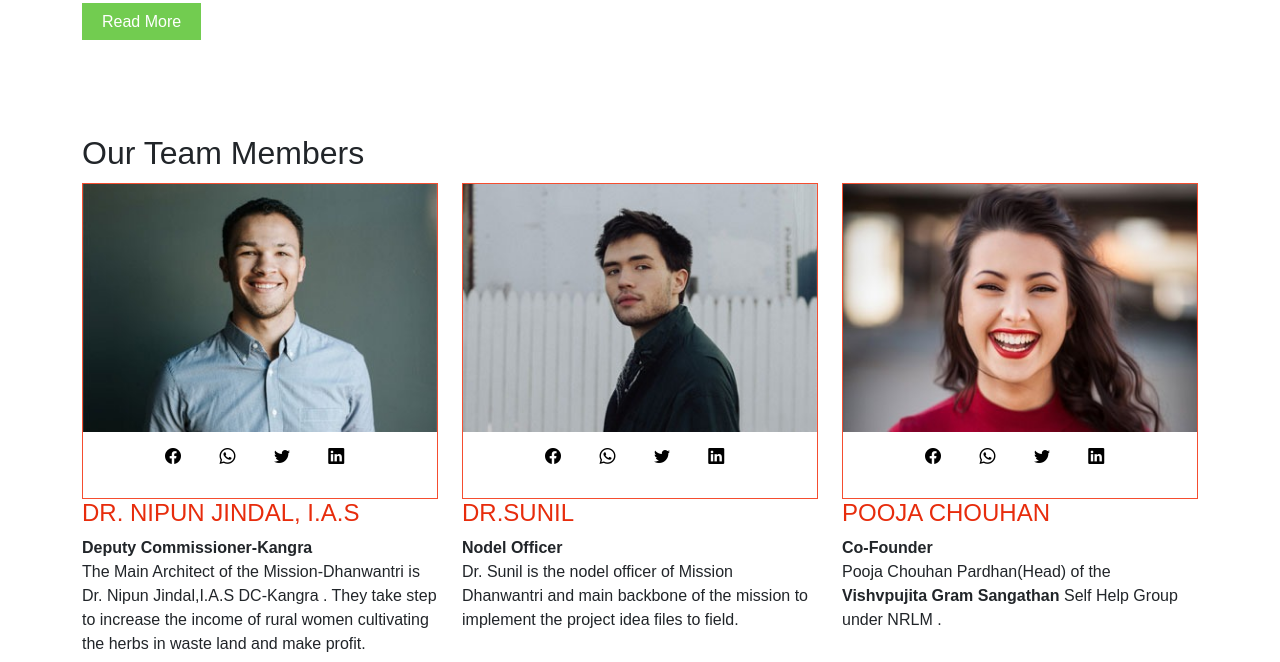
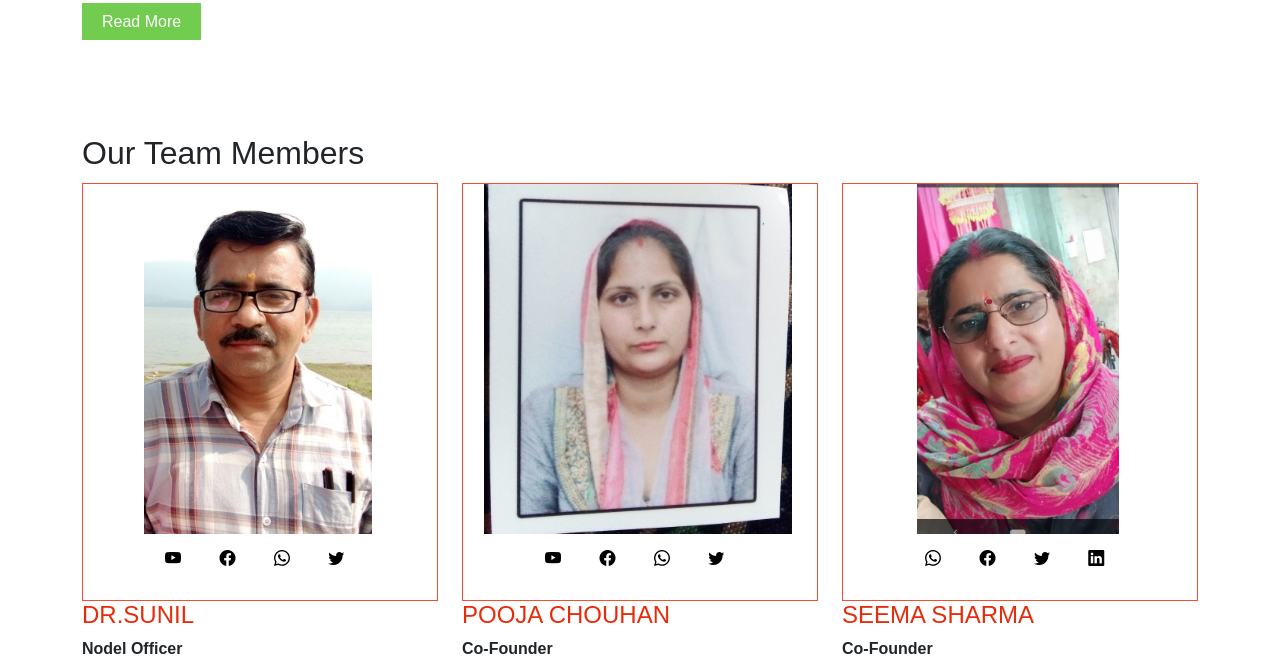
Before and after one commit to Pankajsharma1997/ecomerce1, a PHP site: page /about.php in a window 1280 px wide. Shown: the part 1343-2005 px from the top of the page. Run offline with PHP 8.4, Linux system fonts and the light colour scheme.

Commit message:
fourth commit

```diff
--- a/CSS/style.css
+++ b/CSS/style.css
@@ -218,8 +218,9 @@ ul.social-icons li:first-child{
 .team-member{
     border:1px solid #f54d2f;
 }
-.team-member img{
-    width:100%;
+.thumb-container img{
+    width:50%;
+    max-height: 50%;
     overflow: hidden;
 }
 .team-member .down-content{
--- a/about.php
+++ b/about.php
@@ -18,6 +18,13 @@
 
 <!-- External stylesheet  -->
 <link rel="stylesheet" href="./CSS/style.css">
+<style>
+.thumb-container img{
+    width: 350px;
+    height:350px;
+    object-fit: contain;
+    overflow: hidden;
+}</style>
 
 </head>
 <body>
@@ -72,12 +79,12 @@
           <div class="left-content">
             <h5> Vishavpujita Gram Sangathan </h5>
           </div>
-          <p>Vishavpujita gram sangathan came into existence as an aggregation of 9 Self Help Groups of women
+          <p>Vishavpujita gram sangathan came into existence as an aggregation of 10 Self Help Groups of women
             Comprises of 92 ladies in the month of April 2021.
           </p>
           <ul>
             <li>Initially 2 groups named Vrinda & Vishavpawani
-              were formed during Sep 2020 for value addition of Tulsi being produced under MGNREGA scheme of  RD deptt & technical guidance of Ayush Deptt ( SMPB).
+              were formed during Sep 2020 for value addition of Tulsi being produced under MGNREGA scheme of  RD deptt & technical guidance of Ayush Deptt (SMPB).
             </li>
             <li>The companies were not paying the fair price
               to the farmers, hence to resolve this issue, these SHGs has played significant role in purchasing
@@ -111,11 +118,58 @@
                 <div class="col-md-4">
                     <div class="team-member">
                         <div class="thumb-container">
-                            <img src="./Images/Man1.jpg" alt="">
+                            <img src="./Images/sunil.jpeg" alt="Nodel Officer">
                             <div class="hover-content">
                                 <ul class="social-icons">
+                                <li><a href="https://youtu.be/8LsN9fi7GuU?si=y1lG-GG5iF8N3Cu3" target="blank"><i class="bi bi-youtube"></i> </a> </li>
                                 <li><a href="#"><i class="bi bi-facebook"></i> </a> </li>
                                 <li><a href="#"><i class="bi bi-whatsapp"></i> </a> </li>
+                                <li><a href="#"><i class="bi bi-twitter"></i> </a> </li>
+
+                                </ul>
+                            </div>
+                        </div>
+                    </div>
+                    <div class="down-content">
+                        <h4>Dr.Sunil</h4>
+                        <strong> Nodel Officer </strong>
+                        <p>  Dr. Sunil is the nodel officer of Mission Dhanwantri and main backbone of the mission to implement the
+                          project idea files to field.
+                        </p>
+                    </div>
+                </div>
+
+                <div class="col-md-4">
+                    <div class="team-member">
+                        <div class="thumb-container">
+                            <img src="./Images/pooja.jpeg" alt="Vishvapujita head">
+                            <div class="hover-content">
+                                <ul class="social-icons">
+                                <li><a href="https://youtu.be/EBZyQgy-RjI?si=F5zRvGJNTuUjVg2_" target="blank"><i class="bi bi-youtube"></i> </a> </li>
+                                <li><a href="#"><i class="bi bi-facebook"></i> </a> </li>
+                                <li><a href="#"><i class="bi bi-whatsapp"></i> </a> </li>
+                                <li><a href="#"><i class="bi bi-twitter"></i> </a> </li>
+
+                                </ul>
+                            </div>
+                        </div>
+                    </div>
+                    <div class="down-content">
+                        <h4> Pooja Chouhan  </h4>
+                        <strong> Co-Founder </strong>
+                        <p>Pooja Chouhan Pardhan(Head) of the <strong> Vishvpujita Gram Sangathan </strong>  Self Help Group under NRLM .   </p>
+                    </div>
+                </div>
+
+                <div class="col-md-4">
+                    <div class="team-member">
+                        <div class="thumb-container">
+                            <img src="./Images/seema.jpeg" alt="Dhanwantri Pardhan">
+                            <div class="hover-content">
+                                <ul class="social-icons">
+                                <li><a href="whatsapp://send?text=GFG Example for whatsapp sharing"data-action="share/whatsapp/share"
+                                         target="_blank"><i class="bi bi-whatsapp"></i> </a> </li>
+                                         <li><a href="#"><i class="bi bi-facebook"></i> </a> </li>
                                 <li><a href="#"><i class="bi bi-twitter"></i> </a> </li>
                                 <li><a href="#"><i class="bi bi-linkedin"></i> </a> </li>
                                 </ul>
@@ -123,54 +177,9 @@
                         </div>
                     </div>
                     <div class="down-content">
-                        <h4> Dr. Nipun Jindal, I.A.S </h4>
-                        <strong> Deputy Commissioner-Kangra</strong>
-                        <p> The Main Architect of the Mission-Dhanwantri is Dr. Nipun Jindal,I.A.S  DC-Kangra . They take step to increase the
-                          income of rural women cultivating the herbs in waste land and make profit.
-                        </p>
-                    </div>
-                </div>
-
-                <div class="col-md-4">
-                    <div class="team-member">
-                        <div class="thumb-container">
-                            <img src="./Images/Man2.jpg" alt="">
-                            <div class="hover-content">
-                                <ul class="social-icons">
-                                <li><a href="#"><i class="bi bi-facebook"></i> </a> </li>
-                                <li><a href="#"><i class="bi bi-whatsapp"></i> </a> </li>
-                                <li><a href="#"><i class="bi bi-twitter"></i> </a> </li>
-                                <li><a href="#"><i class="bi bi-linkedin"></i> </a> </li>
-                                </ul>
-                            </div>
-                        </div>
-                    </div>
-                    <div class="down-content">
-                        <h4> Dr.Sunil  </h4>
-                        <strong> Nodel Officer</strong>
-                        <p> Dr. Sunil is the nodel officer of Mission Dhanwantri and main backbone of the mission to implement the
-                          project idea files to field.  </p>
-                    </div>
-                </div>
-
-                <div class="col-md-4">
-                    <div class="team-member">
-                        <div class="thumb-container">
-                            <img src="./Images/smilygirl.jpg" alt="">
-                            <div class="hover-content">
-                                <ul class="social-icons">
-                                <li><a href="#"><i class="bi bi-facebook"></i> </a> </li>
-                                <li><a href="#"><i class="bi bi-whatsapp"></i> </a> </li>
-                                <li><a href="#"><i class="bi bi-twitter"></i> </a> </li>
-                                <li><a href="#"><i class="bi bi-linkedin"></i> </a> </li>
-                                </ul>
-                            </div>
-                        </div>
-                    </div>
-                    <div class="down-content">
-                        <h4> Pooja Chouhan </h4>
+                        <h4> Seema Sharma </h4>
                         <strong> Co-Founder  </strong>
-                        <p> Pooja Chouhan Pardhan(Head) of the <strong> Vishvpujita Gram Sangathan </strong>  Self Help Group under NRLM . </p>
+                        <p> Seema Sharma Pardhan(Head) of the <strong> Dhanwantri </strong>  Self Help Group under NRLM . </p>
                     </div>
                 </div>
             </div>
```
Also changed, not shown: functions/common_function.php (+2 -6 lines), Images/alovera.jpg (deleted), Images/cup.jpg (deleted), Images/pooja.jpeg (added), Images/seema.jpeg (added), Images/sunil.jpeg (added), admin_area/product_images/20230908_180540.jpg (added).
